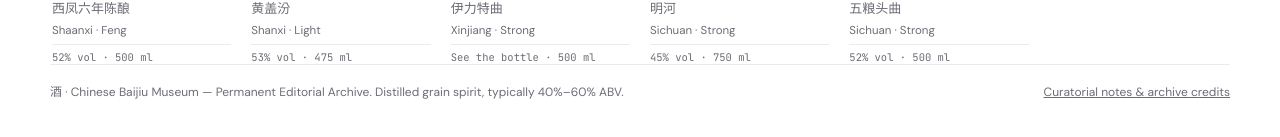
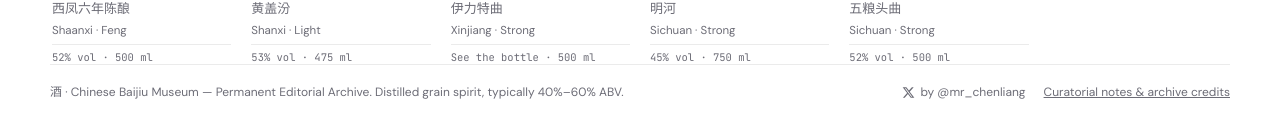
Before and after one commit to mrchenliang/bai9, a Next.js app: page / in a window 1280 px wide. Shown: the part 4715-4852 px from the top of the page. Built offline with nearby package versions, Linux system fonts and the light colour scheme.

Commit message:
Add X attribution (by @mr_chenliang) in footer

```diff
--- a/src/app/globals.css
+++ b/src/app/globals.css
@@ -832,10 +832,32 @@ h1 {
   font-size: 12px;
   display: flex;
   justify-content: space-between;
+  align-items: center;
   gap: 16px;
   flex-wrap: wrap;
 }
 .foot a { color: var(--muted); }
+.foot-links {
+  display: inline-flex;
+  align-items: center;
+  gap: 18px;
+  flex-wrap: wrap;
+}
+.by-x {
+  display: inline-flex;
+  align-items: center;
+  gap: 5px;
+  text-decoration: none;
+  color: var(--muted);
+}
+.by-x svg {
+  width: 13px;
+  height: 13px;
+  flex: none;
+}
+.by-x:hover {
+  color: var(--ash);
+}
 
 .wrap.has-compare { padding-bottom: 112px; }
 .compare {
--- a/src/components/shell.tsx
+++ b/src/components/shell.tsx
@@ -126,7 +126,23 @@ export function Shell({ children }: { children: ReactNode }) {
           <span>
             酒 · Chinese Baijiu Museum — Permanent Editorial Archive. Distilled grain spirit, typically 40%–60% ABV.
           </span>
-          <Link href="/about">Curatorial notes &amp; archive credits</Link>
+          <span className="foot-links">
+            <a
+              className="by-x"
+              href="https://x.com/mr_chenliang"
+              target="_blank"
+              rel="noopener noreferrer"
+            >
+              <svg viewBox="0 0 24 24" aria-hidden="true">
+                <path
+                  fill="currentColor"
+                  d="M18.244 2.25h3.308l-7.227 8.26 8.502 11.24H16.17l-5.214-6.817L4.99 21.75H1.68l7.73-8.835L1.254 2.25H8.08l4.713 6.231zm-1.161 17.52h1.833L7.084 4.126H5.117z"
+                />
+              </svg>
+              by @mr_chenliang
+            </a>
+            <Link href="/about">Curatorial notes &amp; archive credits</Link>
+          </span>
         </footer>
       </main>
       {compare.length > 0 ? (
```
